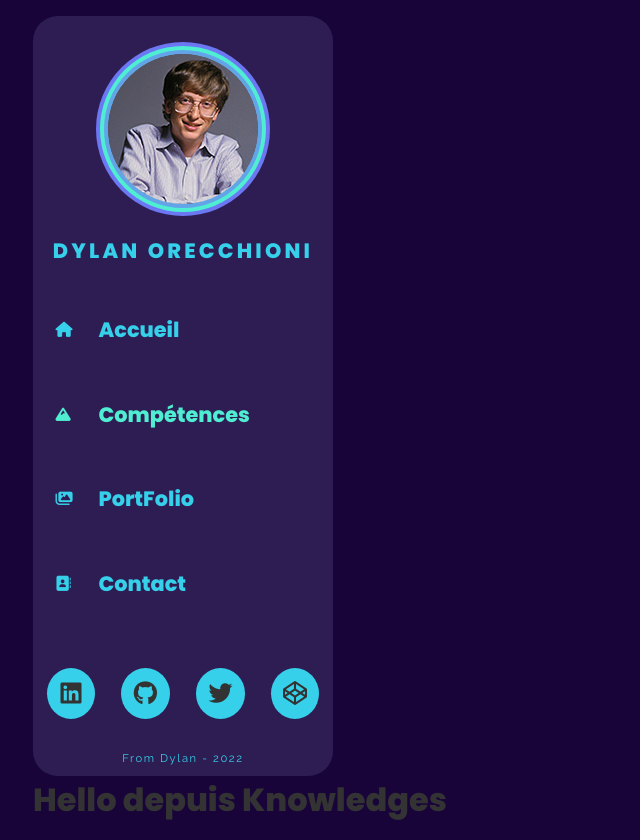
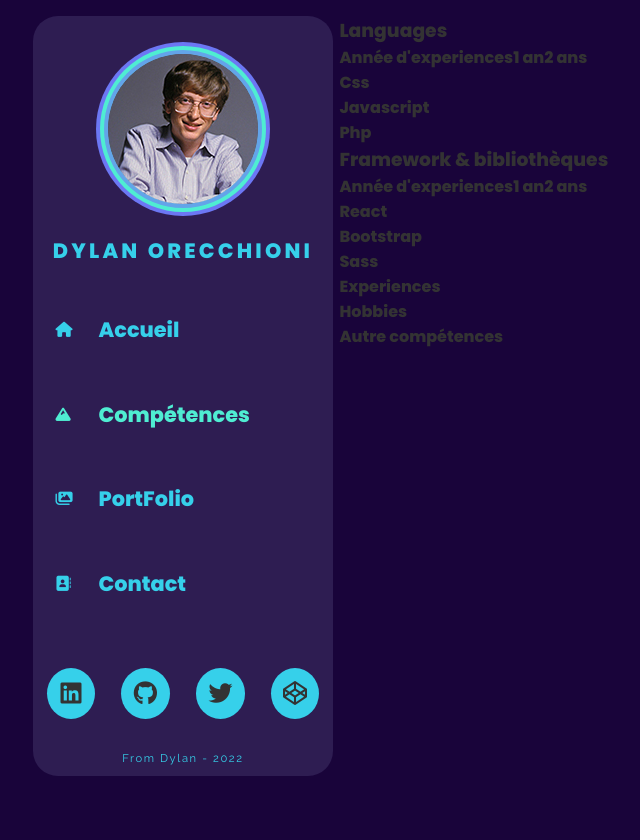
Before and after one commit to Dylan-Orecchioni/portfolio, a React (Create React App) app: page /competences in a window 1280 px wide. Shown: the whole page, without its empty margins (7-647 px from the left). After the commit the page ends 800 px from the top, so only its background shows below. Built offline with nearby package versions, Linux system fonts and the light colour scheme.

Commit message:
Création composant Experiences/Hobbies/Languages/OtherSkills/Knowledges Page experiences faite ( Css encore a faire )

```diff
--- /dev/null
+++ b/src/components/knowledges/Experiences.js
@@ -0,0 +1,11 @@
+import React from 'react';
+
+const Experiences = () => {
+    return (
+        <div>
+          Experiences
+        </div>
+    );
+};
+
+export default Experiences;
--- /dev/null
+++ b/src/components/knowledges/Hobbies.js
@@ -0,0 +1,11 @@
+import React from 'react';
+
+const Hobbies = () => {
+    return (
+        <div>
+            Hobbies
+        </div>
+    );
+};
+
+export default Hobbies;
--- /dev/null
+++ b/src/components/knowledges/Languages.js
@@ -0,0 +1,37 @@
+import React, { Component } from 'react';
+import ProgressBar from './ProgressBar';
+
+class Languages extends Component {
+    state= {
+        languages: [
+            {id:1, value: "Css", xp:2},
+            {id:2, value: "Javascript", xp:0.7},
+            {id:3, value: "Php", xp:0.4}
+        ],
+        frameworks: [
+            {id:1, value: "React", xp:1.8},
+            {id:2, value: "Bootstrap", xp:2},
+            {id:3, value: "Sass", xp:0.7},
+        ]
+    }
+    render() {
+        let {languages, frameworks} = this.state;
+
+        return (
+            <div className='languagesFrameworks'>
+                <ProgressBar
+                    languages={languages}
+                    className="languagesDisplay"
+                    title="Languages"
+                />
+                <ProgressBar
+                    languages={frameworks}
+                    className="frameworksDisplay"
+                    title="Framework & bibliothèques"
+                />
+            </div>
+        );
+    }
+}
+
+export default Languages;
--- /dev/null
+++ b/src/components/knowledges/OtherSkills.js
@@ -0,0 +1,11 @@
+import React from 'react';
+
+const OtherSkills = () => {
+    return (
+        <div>
+            Autre compétences
+        </div>
+    );
+};
+
+export default OtherSkills;
--- /dev/null
+++ b/src/components/knowledges/ProgressBar.js
@@ -0,0 +1,34 @@
+import React from 'react';
+
+const ProgressBar = (props) => {
+    console.log(props);
+
+    return (
+        <div className={props.className}>
+            <h3>{props.title}</h3>
+            <div className='years'>
+                <span>Année d'experiences</span>
+                <span>1 an</span>
+                <span>2 ans</span>
+            </div>
+
+            <div>
+                {
+                    props.languages.map((item) => {
+                        let xpYears = 2;
+                        let progressBar = item.xp / xpYears * 100 + "%";
+
+                        return(
+                            <div key={item.id} className='languagesList'>
+                                <li>{item.value}</li>
+                                <div className='progressBar' style={{width: progressBar}}></div>
+                            </div>
+                        )
+                    })
+                }
+            </div>
+        </div>
+    );
+};
+
+export default ProgressBar;
--- a/src/pages/Knowledges.js
+++ b/src/pages/Knowledges.js
@@ -1,11 +1,20 @@
 import React from 'react';
+import Experiences from '../components/knowledges/Experiences';
+import Hobbies from '../components/knowledges/Hobbies';
+import Languages from '../components/knowledges/Languages';
+import OtherSkills from '../components/knowledges/OtherSkills';
 import Navigation from '../components/Navigation';
 
 const Knowledges = () => {
     return (
-        <div>
+        <div className='knowledges'>
             <Navigation />
-            <h1>Hello depuis Knowledges</h1>
+            <div className='knowledgesContent'>
+                <Languages />
+                <Experiences />
+                <Hobbies />
+                <OtherSkills />
+            </div>
         </div>
     );
 };
```
